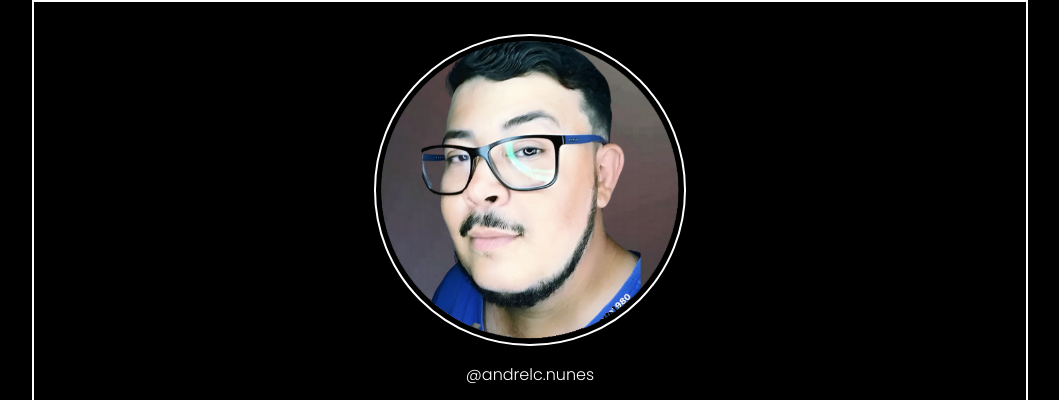
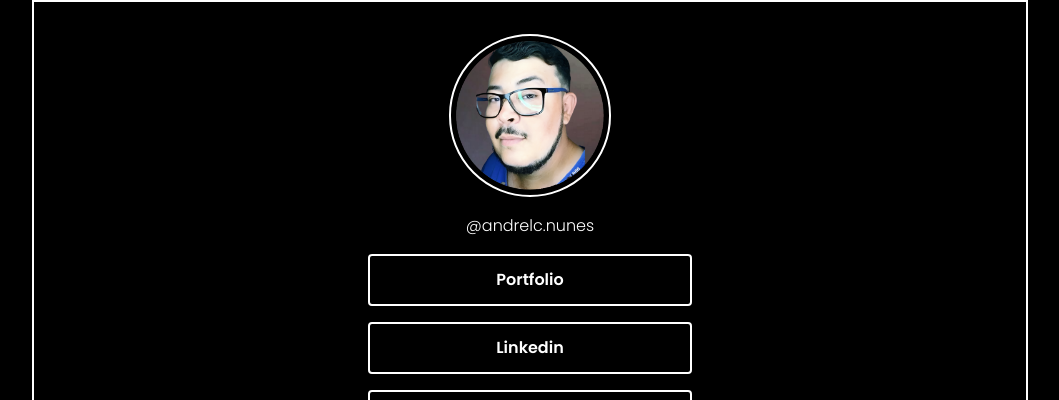
Before and after one commit to andreluizcnunes/mytree, a plain HTML site: page index.html in a window 1280 px wide. Shown: the top 400 px of the page, without its empty margins (110-1169 px from the left). Drawn offline with Linux system fonts and the light colour scheme.

Commit message:
adicionando botao de portfolio e ajudando foto perfil

```diff
--- a/assets/css/style.css
+++ b/assets/css/style.css
@@ -32,7 +32,7 @@ main {
 }
 
 .img-perfil {
-  max-width: 30%;
+  max-width: 15%;
   display: block;
   border: 2px var(--border-color) solid;
   border-radius: 50%;
--- a/index.html
+++ b/index.html
@@ -18,11 +18,13 @@
     <img class="img-perfil" src="assets/img/fotoperfil.png" alt="Foto de Perfil">
     <a class="instagram" href="https://www.instagram.com/andrelc.nunes/">@andrelc.nunes</a>
     <div class="container-link">
+      <a href="https://andreluizcnunes.github.io/portfolio2022/">Portfolio</a>
       <a href="https://www.linkedin.com/in/andrelcnunes/">Linkedin</a>
       <a href="https://github.com/andreluizcnunesv">GitHub</a>
     </div>
 
     <div class="container-icon-social">
+
       <a href="https://www.linkedin.com/in/andrelcnunes/">
         <img src="assets/img/icons8-linkedin-circundado-50.png" alt="">
       </a>
```
